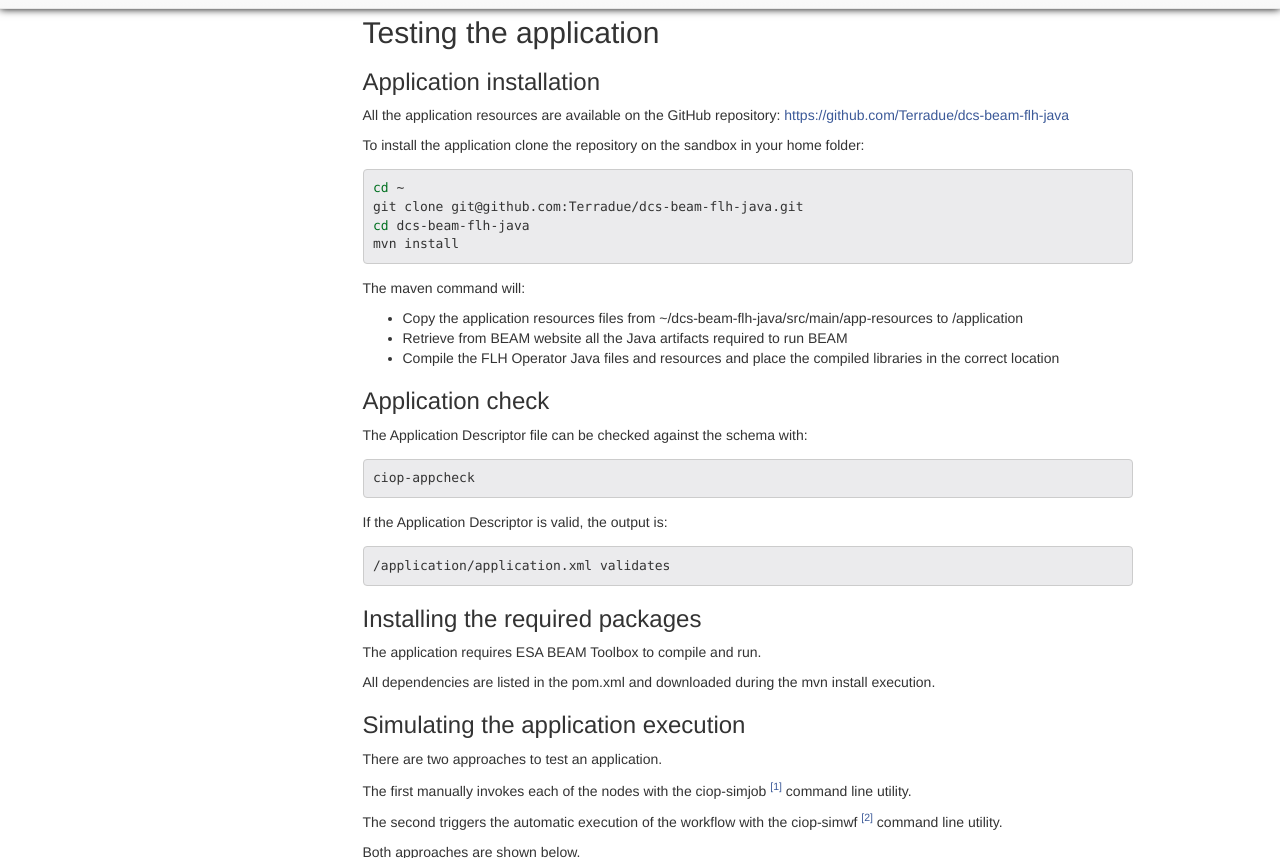
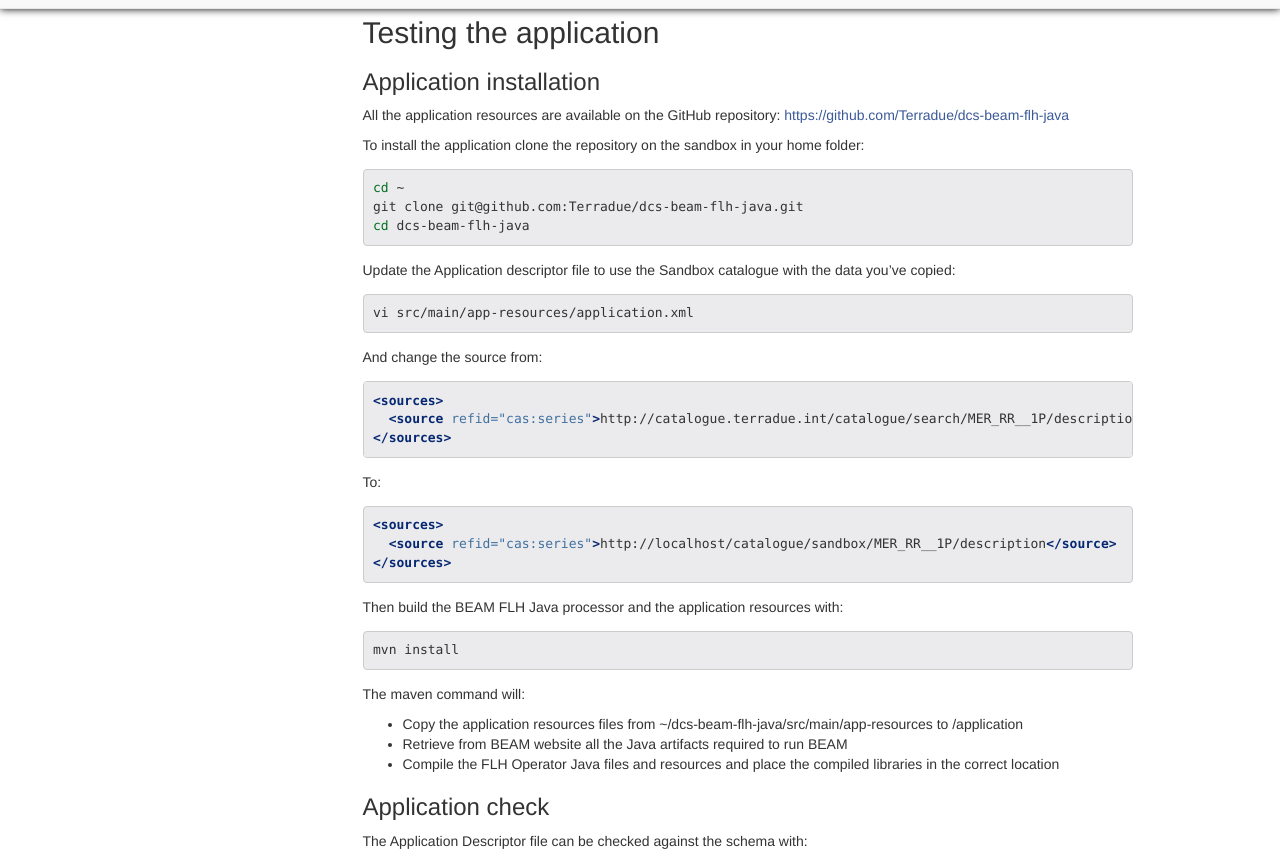
Before and after one commit to Terradue/doc-developer-sandbox, a Sphinx documentation site: the page built from source/field/ocean_color/lib_beam_flh/testing.rst, in a window 1280 px wide and 900 px high, scrolled down 1158 px, cut to the strip 42-900 px from the top of the window. Built offline with Sphinx 7.4.7, drawn with Linux system fonts in a browser that asks for light colours; pages that are not in the unit, such as notebooks, are missing from menus.

Commit message:
Update testing.rst

```diff
--- a/source/field/ocean_color/lib_beam_flh/testing.rst
+++ b/source/field/ocean_color/lib_beam_flh/testing.rst
@@ -85,6 +85,33 @@ To install the application clone the repository on the sandbox in your home fold
   cd ~
   git clone git@github.com:Terradue/dcs-beam-flh-java.git
   cd dcs-beam-flh-java
+
+Update the Application descriptor file to use the Sandbox catalogue with the data you've copied:
+
+.. code-block:: bash
+
+  vi src/main/app-resources/application.xml
+
+And change the source from:
+
+.. code-block:: XML
+
+  <sources>
+    <source refid="cas:series">http://catalogue.terradue.int/catalogue/search/MER_RR__1P/description</source>
+  </sources>
+
+To:
+
+.. code-block:: xml
+
+  <sources>
+    <source refid="cas:series">http://localhost/catalogue/sandbox/MER_RR__1P/description</source>
+  </sources>
+
+Then build the BEAM FLH Java processor and the application resources with:
+
+.. code-block:: bash
+
   mvn install
 
 The maven command will:
```
